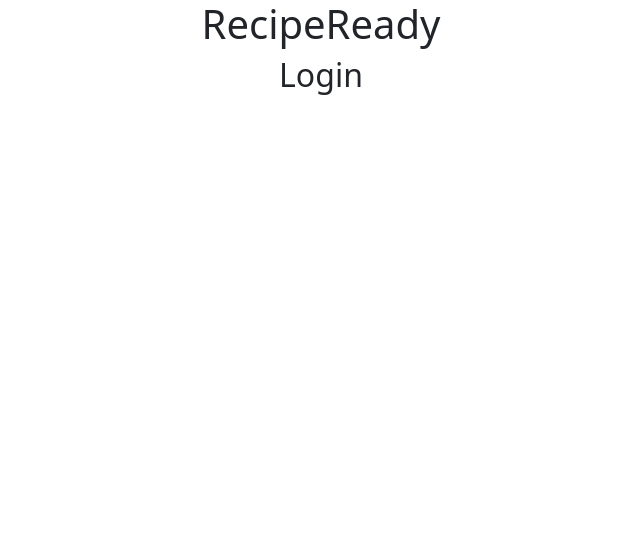
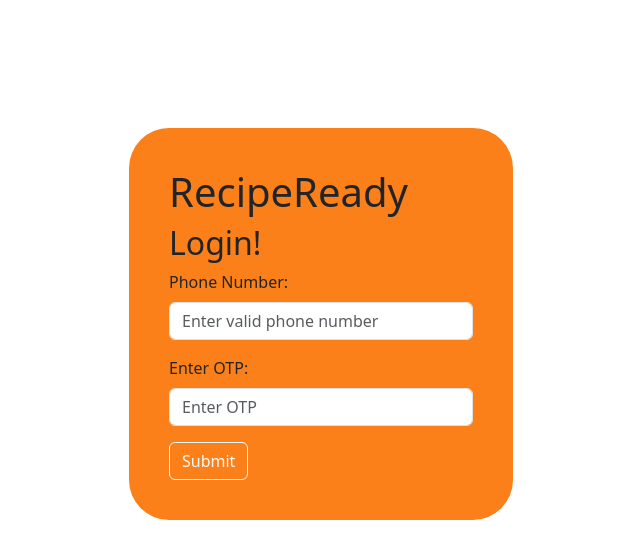
Before and after one commit to harini0-0/recipeready, a React (Create React App) app: page /login in a window 1280 px wide. Shown: the top 558 px of the page, without its empty margins (319-959 px from the left). Built offline with nearby package versions, Linux system fonts and the light colour scheme.

Commit message:
login changes

```diff
--- a/src/pages/LoginPage.css
+++ b/src/pages/LoginPage.css
@@ -0,0 +1,10 @@
+.login-container{
+    width: 30%;
+    margin-right: auto;
+    margin-left: auto;
+    margin-top: 10%;
+    background-color: #fc8019;
+    padding: 40px;
+    border-radius: 40px;
+    color: white;
+}
--- a/src/pages/LoginPage.jsx
+++ b/src/pages/LoginPage.jsx
@@ -1,17 +1,33 @@
 import React from "react";
+import Button from 'react-bootstrap/Button';
+import Form from 'react-bootstrap/Form';
 import './LoginPage.css';
 
 function LoginPage(){
+
     return (
+        <div className="login-page">
+            <div className="login-container">
+                <Form>
+                    <h1>RecipeReady</h1>
+                    <h2>Login!</h2>
 
-        <>
-            <div className = "loginpage">
-                <h1 className = "loginpage-heading" style={{ textAlign: 'center' }}>RecipeReady</h1>
-                <h2 className = "loginpage-heading" style={{ textAlign: 'center' }}>Login</h2>
+                    <Form.Group className="mb-3" controlId="formBasicEmail">
+                        <Form.Label>Phone Number:</Form.Label>
+                        <Form.Control type="email" placeholder="Enter valid phone number" />
+                    </Form.Group>
+
+                    <Form.Group className="mb-3" controlId="formBasicEmail">
+                        <Form.Label>Enter OTP:</Form.Label>
+                        <Form.Control type="email" placeholder="Enter OTP" />
+                    </Form.Group>
+
+                    <Button type = "submit" variant="outline-light">Submit</Button>
+                </Form>
             </div>
-        </>
-
+        </div>
     );
 }
 
+
 export default LoginPage
```
Also changed, not shown: 1 other file (tests, documents, lock files or other folders).
